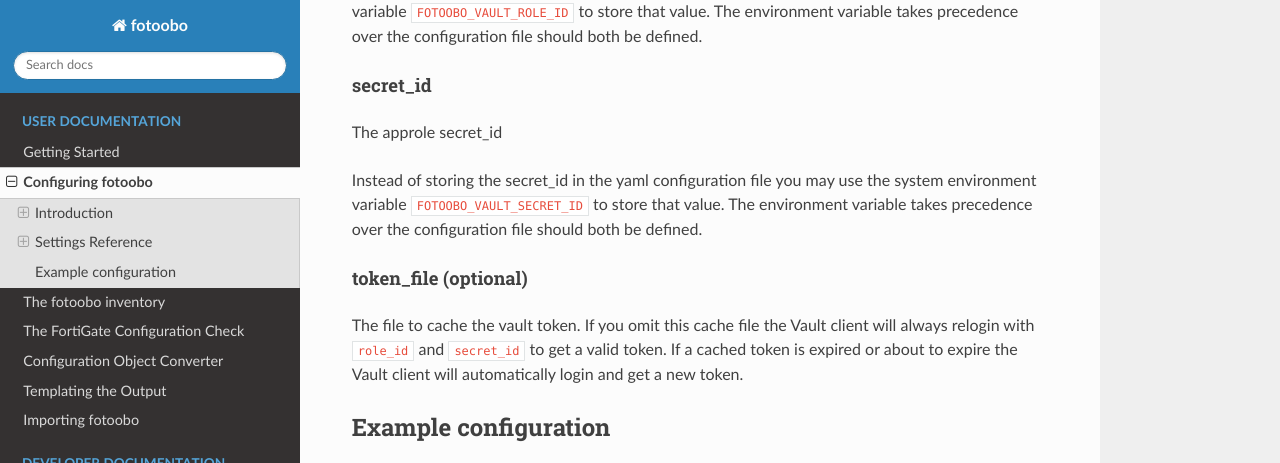
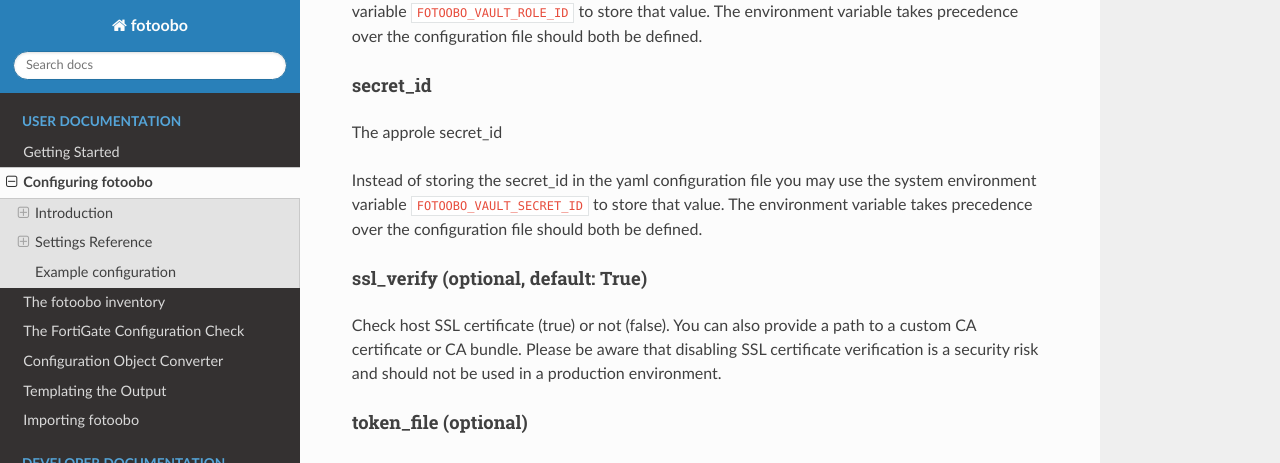
Before and after one commit to migros/fotoobo, a Sphinx documentation site: the page built from docs/source/usage/configuration.rst, in a window 1280 px wide and 900 px high, scrolled down 4305 px, cut to the strip 0-463 px from the top of the window. Built offline with Sphinx 7.4.7 and the Read the Docs theme 2.0.0, drawn with Linux system fonts in a browser that asks for light colours.

Commit message:
📝 Update docs

```diff
--- a/docs/source/usage/configuration.rst
+++ b/docs/source/usage/configuration.rst
@@ -231,6 +231,12 @@
 variable ``FOTOOBO_VAULT_SECRET_ID`` to store that value. The environment variable takes precedence
 over the configuration file should both be defined.
 
+ssl_verify (optional, default: True)
+""""""""""""""""""""""""""""""""""""
+
+Check host SSL certificate (true) or not (false). You can also provide a path to a custom CA
+certificate or CA bundle. Please be aware that disabling SSL certificate verification is a security
+risk and should not be used in a production environment.
 
 token_file (optional)
 """""""""""""""""""""
```
